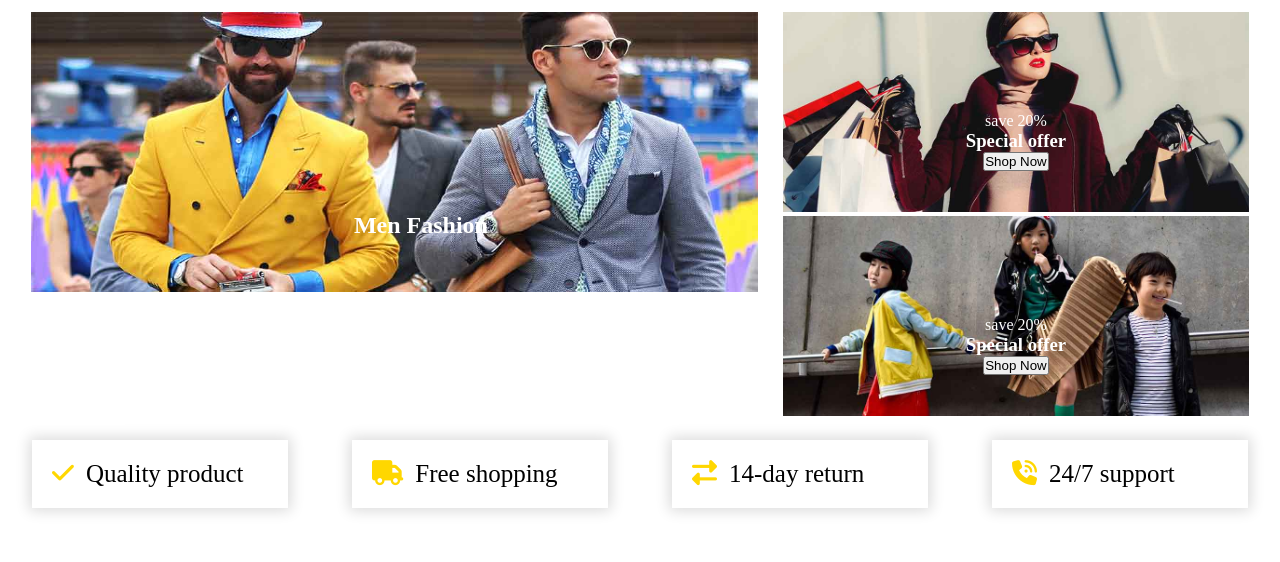
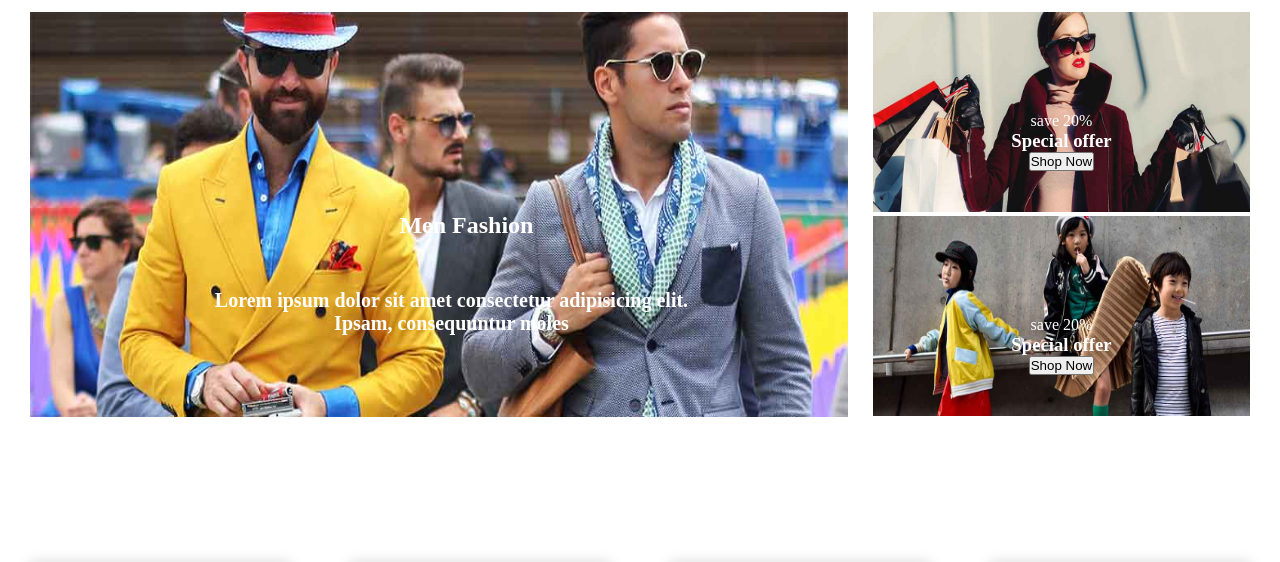
Before and after one commit to dewhite76/multishop, a plain HTML site: page index.html in a window 1280 px wide. Shown: the part 158-720 px from the top of the page. Drawn offline with Linux system fonts and the light colour scheme.

Commit message:
multishop

```diff
--- a/index.css
+++ b/index.css
@@ -245,6 +245,7 @@
 }
 #men{
     position: relative;
+
 }
 
 .menfash{
@@ -258,7 +259,7 @@
 
 #men img{
     width:97%;
-    height: 280px;
+    height: 405px;
     margin-bottom: 50px;
     background-size: cover;
     text-align: center;
```
